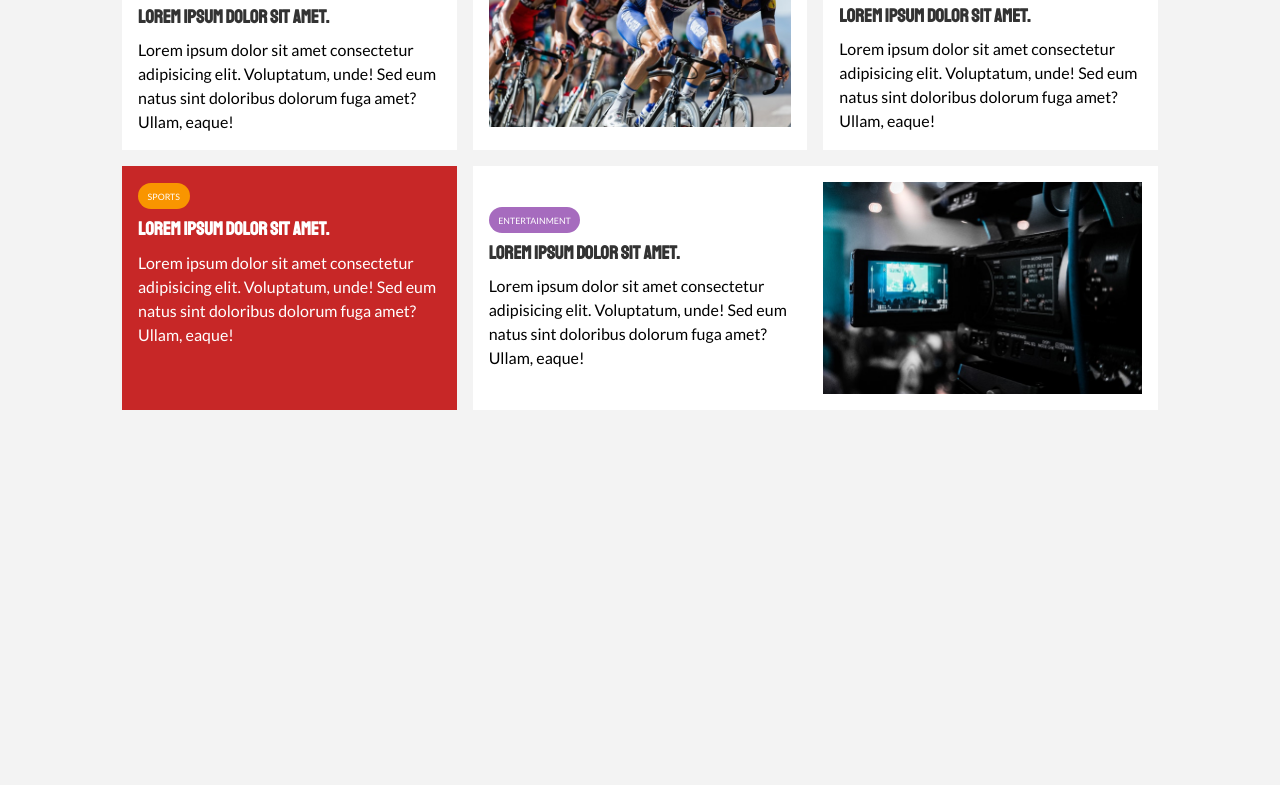
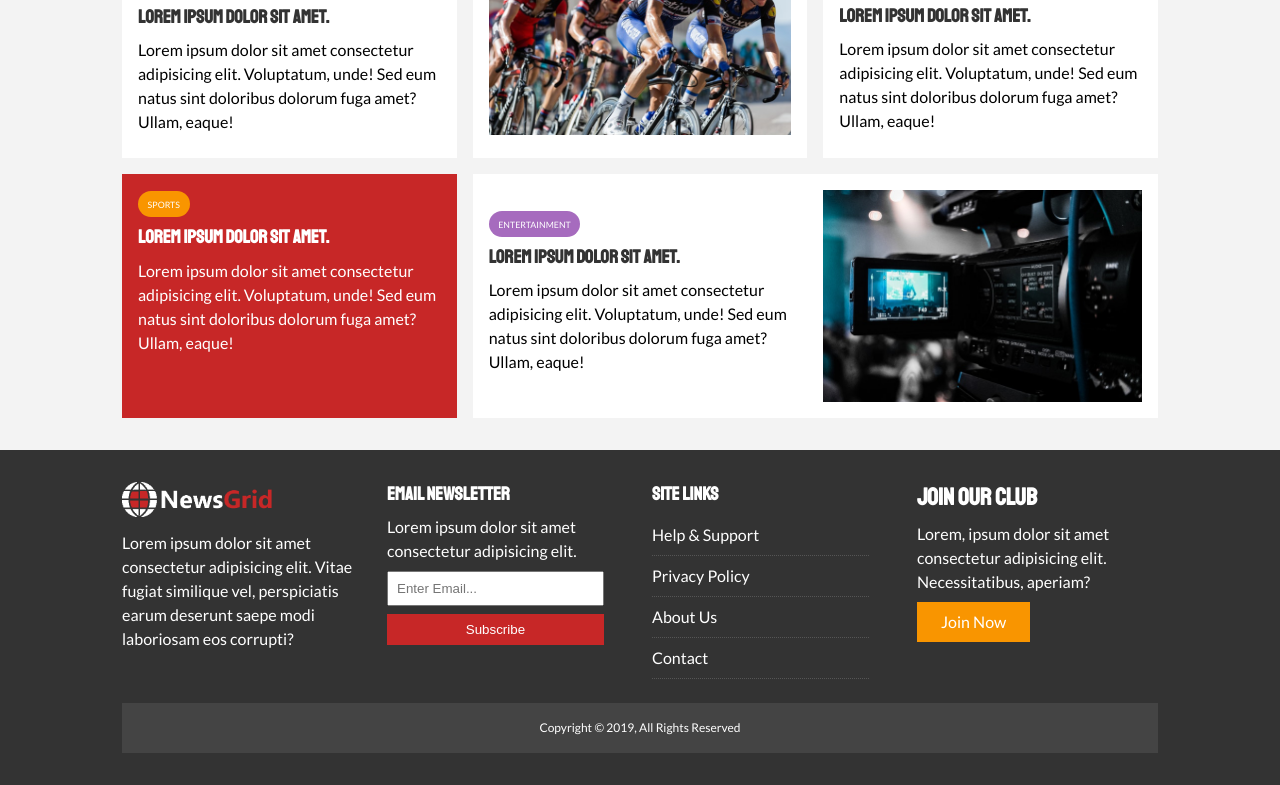
Before and after one commit to IcyRossaMac/newsgrid, a plain HTML site: page index.html in a window 1280 px wide. Shown: the part 1125-1910 px from the top of the page. Before the commit the page ends 1567 px from the top, so only its background shows below. Drawn offline with Linux system fonts and the light colour scheme.

Commit message:
Footer with grid

```diff
--- a/css/style.css
+++ b/css/style.css
@@ -27,6 +27,10 @@ body {
 a {
   color: #333;
   text-decoration: none;
+}
+
+p {
+  margin: 0.5rem 0;
 }
 
 ul {
@@ -165,6 +169,16 @@ h6 {
   padding: 3rem 0;
 }
 
+.list li {
+  padding: 0.5rem 0;
+  border-bottom: #555 dotted 1px;
+  width: 90%;
+}
+
+.list li a:hover {
+  color: var(--primary-color) !important;
+}
+
 /* Navigation */
 #main-nav {
   background: #fff;
@@ -267,3 +281,41 @@ h6 {
 #home-articles .articles-container > *:last-child {
   grid-column: 2 / span 2;
 }
+
+/* Footer */
+#main-footer {
+  background: var(--dark-color);
+  color: #fff;
+}
+
+#main-footer img {
+  width: 150px;
+}
+
+#main-footer a {
+  color: #fff;
+}
+
+#main-footer .footer-container {
+  display: grid;
+  grid-template-columns: repeat(4, 1fr);
+  grid-gap: 1.5rem;
+}
+
+#main-footer .footer-container > *:last-child {
+  background: #444;
+  grid-column: 1 / span 4;
+  padding: 0.5rem;
+  text-align: center;
+  font-size: 0.75rem;
+}
+
+#main-footer .footer-container input[type="email"] {
+  width: 90%;
+  padding: 0.5rem;
+  margin-bottom: 0.5rem;
+}
+
+#main-footer .footer-container input[type="submit"] {
+  width: 90%;
+}
--- a/index.html
+++ b/index.html
@@ -151,5 +151,47 @@
         </div>
       </div>
     </section>
+
+    <!-- Footer -->
+    <footer id="main-footer" class="py-2">
+      <div class="container footer-container">
+        <div>
+          <img src="img/logo_light.png" alt="NewsGrid" />
+          <p>
+            Lorem ipsum dolor sit amet consectetur adipisicing elit. Vitae
+            fugiat similique vel, perspiciatis earum deserunt saepe modi
+            laboriosam eos corrupti?
+          </p>
+        </div>
+        <div>
+          <h3>Email Newsletter</h3>
+          <p>Lorem ipsum dolor sit amet consectetur adipisicing elit.</p>
+          <form>
+            <input type="email" placeholder="Enter Email..." />
+            <input type="submit" value="Subscribe" class="btn btn-primary" />
+          </form>
+        </div>
+        <div>
+          <h3>Site Links</h3>
+          <ul class="list">
+            <li><a href="#">Help & Support</a></li>
+            <li><a href="#">Privacy Policy</a></li>
+            <li><a href="#">About Us</a></li>
+            <li><a href="#">Contact</a></li>
+          </ul>
+        </div>
+        <div>
+          <h2>Join Our Club</h2>
+          <p>
+            Lorem, ipsum dolor sit amet consectetur adipisicing elit.
+            Necessitatibus, aperiam?
+          </p>
+          <a href="#" class="btn btn-secondary">Join Now</a>
+        </div>
+        <div>
+          <p>Copyright &copy; 2019, All Rights Reserved</p>
+        </div>
+      </div>
+    </footer>
   </body>
 </html>
```
